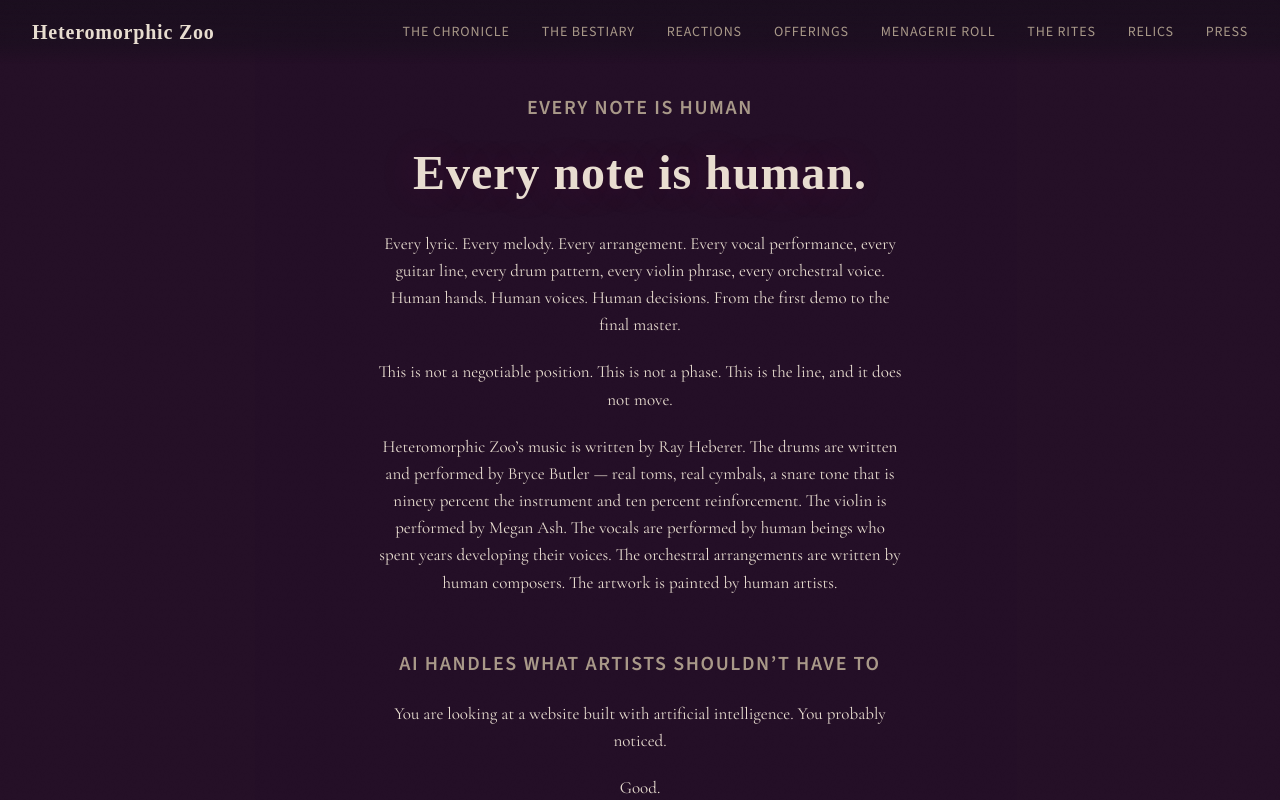
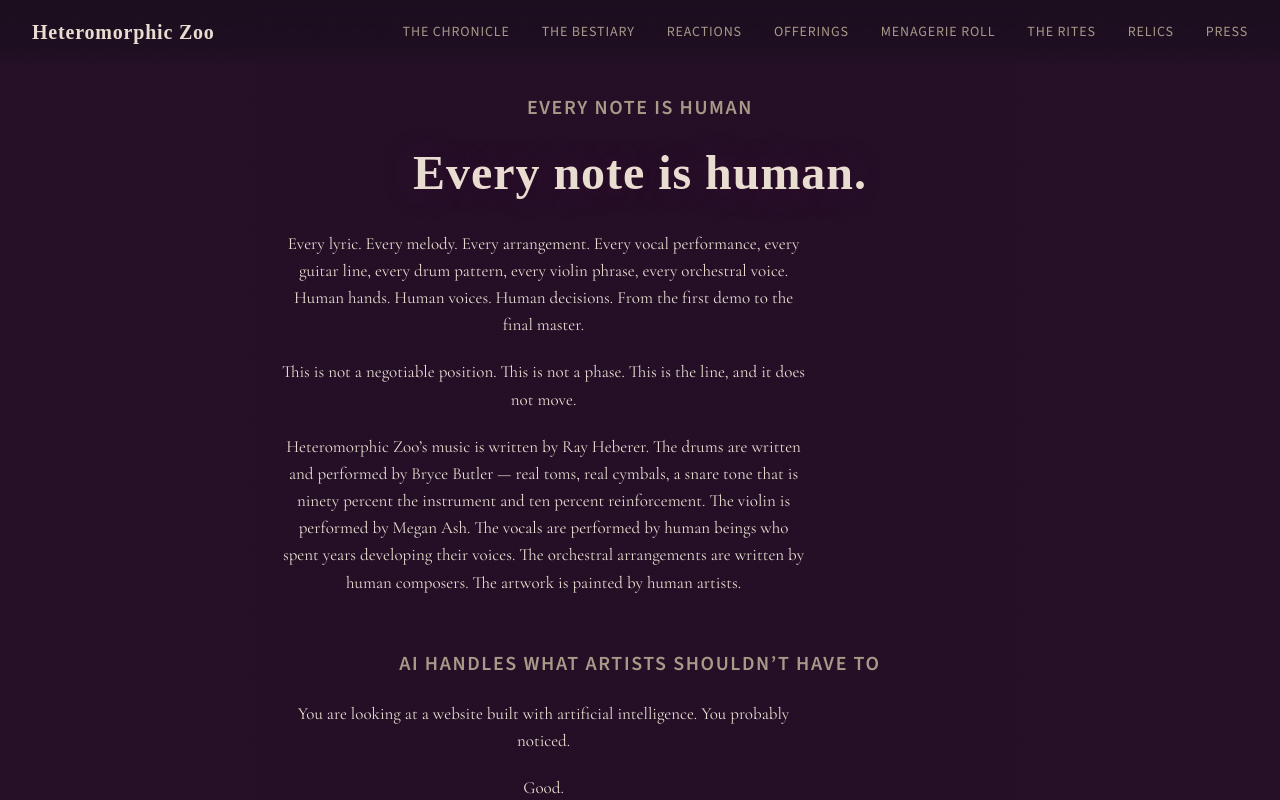
Before and after one commit to GreatTombProductions/heteromorphiczoo, a Next.js app: page /policy in a window 1280 px wide. Shown: the top 800 px of the page. Built offline with nearby package versions, Linux system fonts and the light colour scheme; a web font is replaced by a local one.

Commit message:
fix: policy paragraphs now center within section, not just within themselves
Removed max-width: 65ch, align-items: center, and auto margins from
sectionBody. Paragraphs now stretch to full .policy width (720px max)
and text-align: center handles all visual centering.

```diff
--- a/src/app/policy/page.module.css
+++ b/src/app/policy/page.module.css
@@ -50,7 +50,6 @@
 .sectionBody {
   display: flex;
   flex-direction: column;
-  align-items: center;
   gap: 1.25rem;
 }
 
@@ -59,10 +58,7 @@
   font-size: var(--size-base);
   line-height: var(--leading-body);
   color: var(--text-primary);
-  max-width: 65ch;
   text-align: center;
-  margin-left: auto;
-  margin-right: auto;
 }
 
 /* --- Section 1: "Every note is human." — hero line --- */
```
